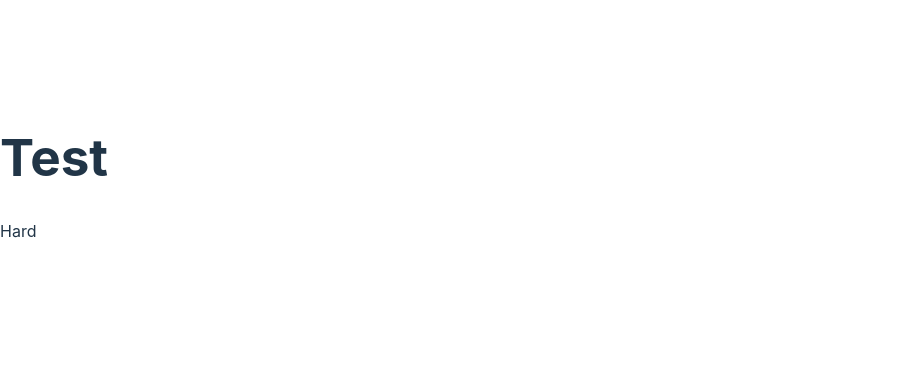
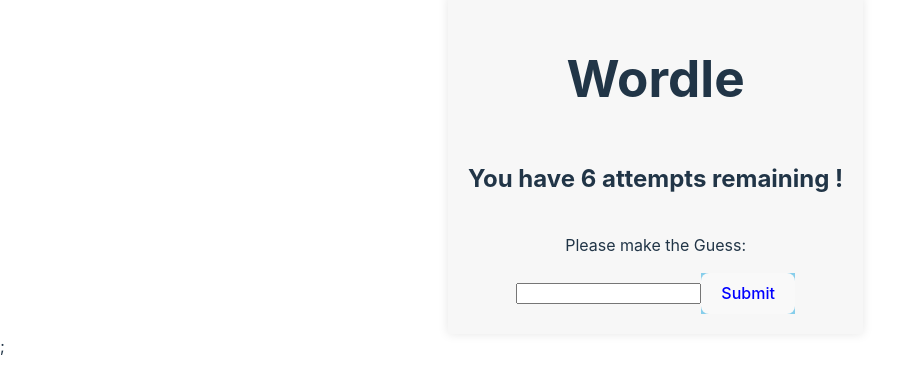
Before and after one commit to hyang98/cs5610_HongYu-YangShang-P2, a React (Vite) app: page /game/hard in a window 1280 px wide. Shown: the part 223-614 px from the top of the page, without its empty margins (0-904 px from the left). Built offline with nearby package versions, Linux system fonts and the light colour scheme.

Commit message:
add game page

```diff
--- /dev/null
+++ b/src/Game.css
@@ -0,0 +1,46 @@
+.homeContainer {
+    max-width: 800px;
+    margin: 0 auto;
+    padding: 20px;
+    background-color: #f7f7f7;
+    box-shadow: 0 0 10px rgba(0, 0, 0, 0.1);
+    margin-left: 35vw;
+}
+
+.container {
+    display: flex;
+    align-items: center;
+    justify-content: center;
+}
+
+.buttonLink {
+    background-color: skyblue;
+}
+
+
+button {
+    padding: 12px 24px;
+    font-size: 16px;
+    font-weight: bold;
+    text-align: center;
+    text-decoration: none;
+    background-color: #4CAF50;
+    color: blue;
+    border: none;
+    border-radius: 8px;
+    cursor: pointer;
+    transition: background-color 0.3s ease, box-shadow 0.3s ease;
+}
+
+button:hover {
+    background-color: #45a049;
+    box-shadow: 0 4px 8px rgba(0, 0, 0, 0.1);
+}
+
+.previousResult {
+    display: flex;
+    flex-direction: column;
+    align-items: center;
+    margin-left: 35vw;
+
+}
--- a/src/Game.jsx
+++ b/src/Game.jsx
@@ -1,9 +1,62 @@
+import { useContext, useState } from "react";
+import './Game.css';
+import InputGuess from "./InputGuess";
+
 function Game()
 {
+  // const { difficulty } = location.difficulty;
+  // console.log(difficulty);
+  // setAttempts(difficulty === 'normal' ? 6:3);
+  const [attempts, setAttempts] = useState(6);
+  const [input, setInput] = useState('');
+  const [gameDone, setGameDone] = useState(false);
+  const [inputHistory, setInputHistory] = useState([]);
+
+  function inputGuess(event) {
+    setInput(event.target.value);
+  }
+
+  function submitInput() {
+    const newInputHistory = [{input: input}];
+    for(let i = 0; i < inputHistory.length; i++) {
+      newInputHistory.push(inputHistory[i]);
+    }
+    setInputHistory(newInputHistory);
+    setInput('');
+    console.log(inputHistory);
+  }
+
+  const inputHistoryComponents = [];
+  for(let i = 0; i < inputHistory.length; i++) {
+    const inputItem = inputHistory[i];
+    const inputComponent = (<InputGuess input={inputItem.input}/>)
+    inputHistoryComponents.push(inputComponent);
+  }
+
+
+
+
+
+
+
     return (
       <div>
-        <h1>Test</h1>
-        <p>Hard</p>
+        <div className = "container">
+          <div className="homeContainer">
+            <div className = "container"><h1>Wordle</h1></div>
+            <h2>You have {attempts} attempts remaining !</h2>
+            <div className = "container">
+              <p>Please make the Guess:</p>
+            </div>
+            <div className = "container">
+              <input onInput={(event) => inputGuess(event)} value = {input}></input>
+              <div className="buttonLink">
+                <button onClick={() => submitInput()}>Submit</button>
+              </div>
+            </div>
+          </div>
+        </div>
+        <div className="previousResult">{inputHistoryComponents}</div>;
       </div>
     );
 }
--- a/src/GameRules.css
+++ b/src/GameRules.css
@@ -6,7 +6,7 @@
     box-shadow: 0 0 10px rgba(0, 0, 0, 0.1);
     justify-content: center;
     align-items: center;
-    margin-left: 37vw;
+    margin-left: 30vw;
   }
 
   .rulesTitle {
--- a/src/HomePage.css
+++ b/src/HomePage.css
@@ -4,7 +4,7 @@
     padding: 20px;
     background-color: #f7f7f7;
     box-shadow: 0 0 10px rgba(0, 0, 0, 0.1);
-    margin-left: 37vw;
+    margin-left: 30vw;
   }
 
   .homeTitle {
--- /dev/null
+++ b/src/InputGuess.jsx
@@ -0,0 +1,8 @@
+export default function InputGuess(props) {
+
+    return (
+        <div>
+            <span>{props.input}</span>
+        </div>
+    )
+}
```
